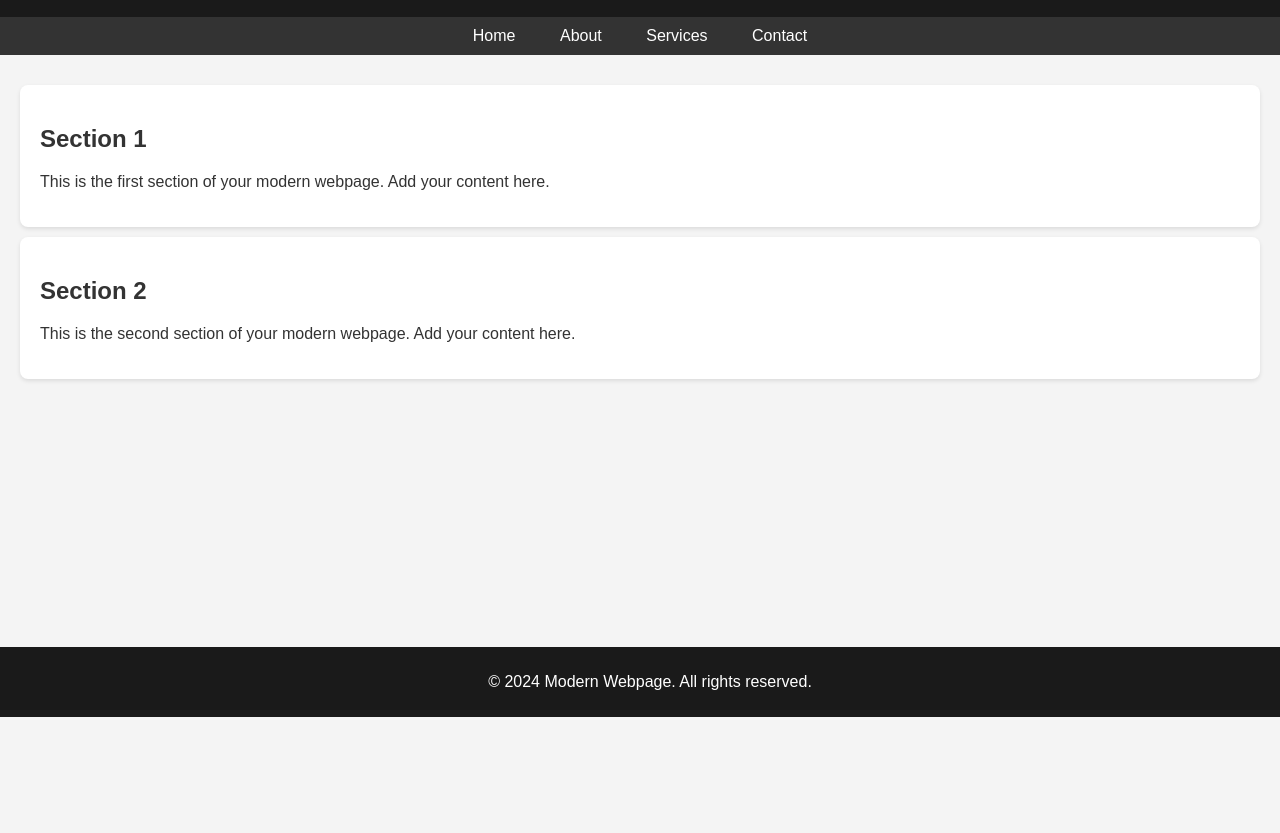
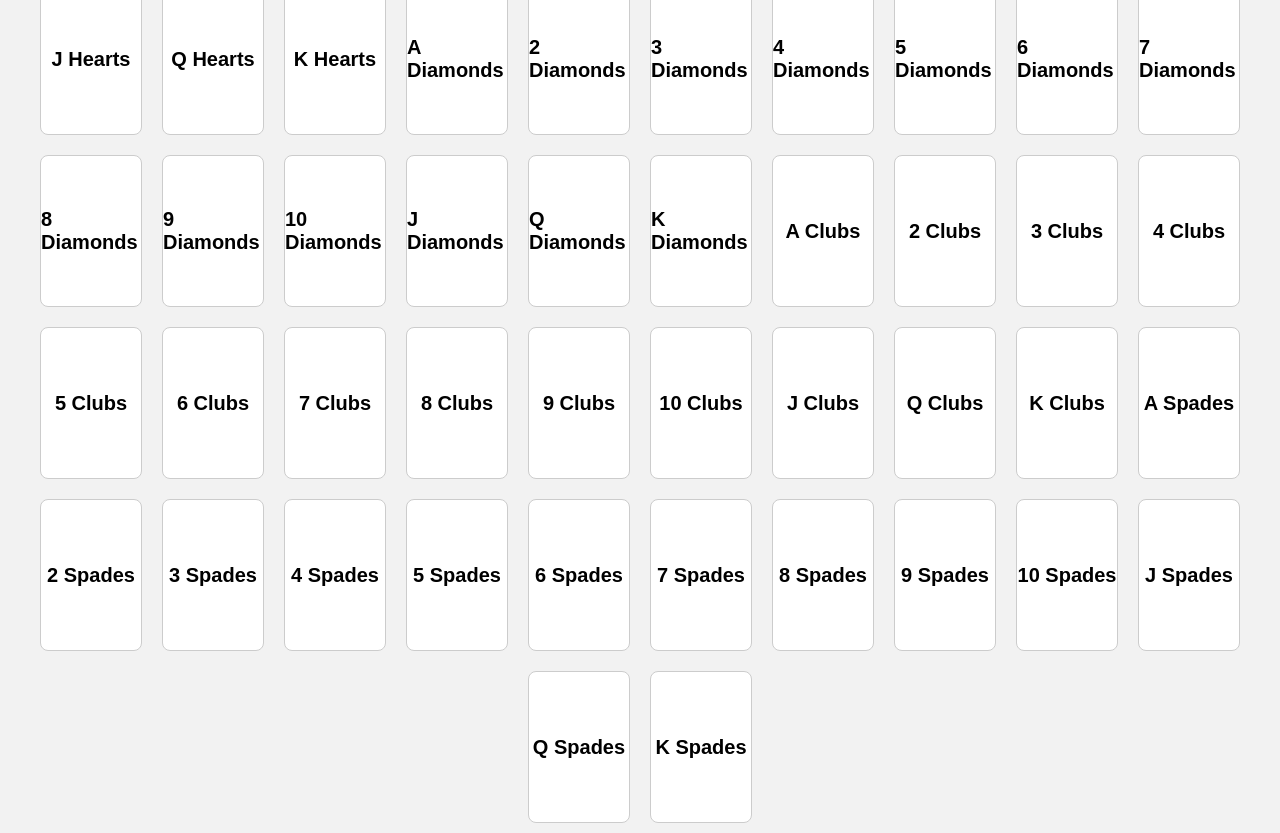
Before and after one commit to Huangtong26/Huangtong26.github.io, a plain HTML site: page index.html in a window 1280 px wide. Shown: the part 83-916 px from the top of the page. Before the commit the page ends 800 px from the top, so only its background shows below. Drawn offline with Linux system fonts and the light colour scheme.

Commit message:
Update index.html

```diff
--- a/index.html
+++ b/index.html
@@ -3,86 +3,66 @@
 <head>
     <meta charset="UTF-8">
     <meta name="viewport" content="width=device-width, initial-scale=1.0">
-    <title>Modern Webpage</title>
+    <title>Card Game</title>
     <style>
         body {
-            font-family: 'Arial', sans-serif;
+            font-family: Arial, sans-serif;
+            background-color: #f2f2f2;
             margin: 0;
             padding: 0;
-            background-color: #f4f4f4;
-            color: #333;
+            display: flex;
+            justify-content: center;
+            align-items: center;
+            height: 100vh;
         }
 
-        header {
-            background-color: #1a1a1a;
-            color: #fff;
-            padding: 10px;
-            text-align: center;
+        #game-container {
+            display: flex;
+            flex-wrap: wrap;
+            justify-content: center;
         }
 
-        nav {
-            background-color: #333;
-            color: #fff;
-            padding: 10px;
-            text-align: center;
-        }
-
-        nav a {
-            color: #fff;
-            text-decoration: none;
-            padding: 10px;
-            margin: 0 10px;
-        }
-
-        section {
-            padding: 20px;
-        }
-
-        article {
+        .card {
+            width: 100px;
+            height: 150px;
+            margin: 10px;
+            border: 1px solid #ccc;
+            border-radius: 8px;
             background-color: #fff;
-            padding: 20px;
-            margin: 10px 0;
-            border-radius: 8px;
-            box-shadow: 0 2px 4px rgba(0, 0, 0, 0.1);
-        }
-
-        footer {
-            background-color: #1a1a1a;
-            color: #fff;
-            text-align: center;
-            padding: 10px;
-            position: fixed;
-            bottom: 0;
-            width: 100%;
+            display: flex;
+            justify-content: center;
+            align-items: center;
+            cursor: pointer;
+            font-size: 20px;
+            font-weight: bold;
         }
     </style>
 </head>
 <body>
-    <header>
-        <h1>Modern Webpage</h1>
-    </header>
 
-    <nav>
-        <a href="#">Home</a>
-        <a href="#">About</a>
-        <a href="#">Services</a>
-        <a href="#">Contact</a>
-    </nav>
+<div id="game-container"></div>
 
-    <section>
-        <article>
-            <h2>Section 1</h2>
-            <p>This is the first section of your modern webpage. Add your content here.</p>
-        </article>
+<script>
+    // You can add your JavaScript logic for the card game here
+    // For a simple example, you might generate and display cards dynamically
+    const suits = ['Hearts', 'Diamonds', 'Clubs', 'Spades'];
+    const values = ['A', '2', '3', '4', '5', '6', '7', '8', '9', '10', 'J', 'Q', 'K'];
 
-        <article>
-            <h2>Section 2</h2>
-            <p>This is the second section of your modern webpage. Add your content here.</p>
-        </article>
-    </section>
+    const gameContainer = document.getElementById('game-container');
 
-    <footer>
-        <p>&copy; 2024 Modern Webpage. All rights reserved.</p>
-    </footer>
+    // Generate and display cards
+    for (const suit of suits) {
+        for (const value of values) {
+            const card = document.createElement('div');
+            card.className = 'card';
+            card.textContent = `${value} ${suit}`;
+            gameContainer.appendChild(card);
+        }
+    }
+
+    // You can add event listeners and game logic here
+    // For example, flipping cards, checking matches, etc.
+</script>
+
 </body>
 </html>
```
